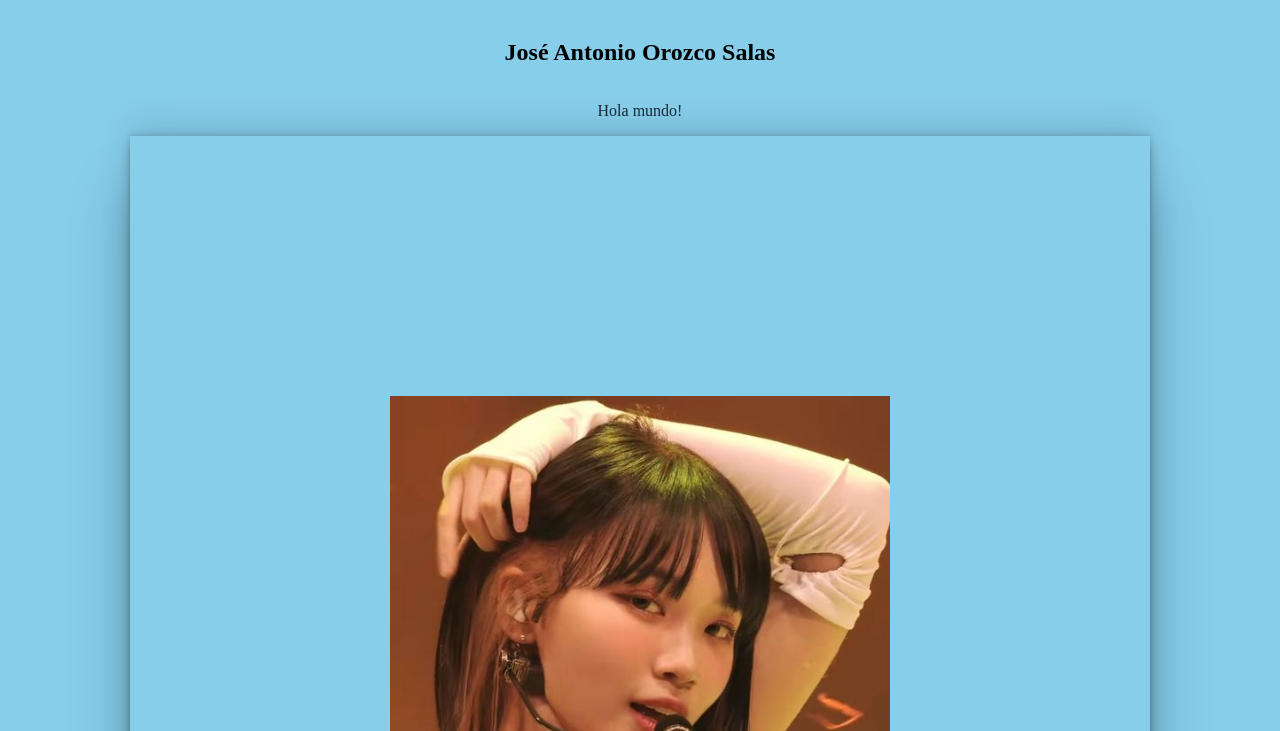
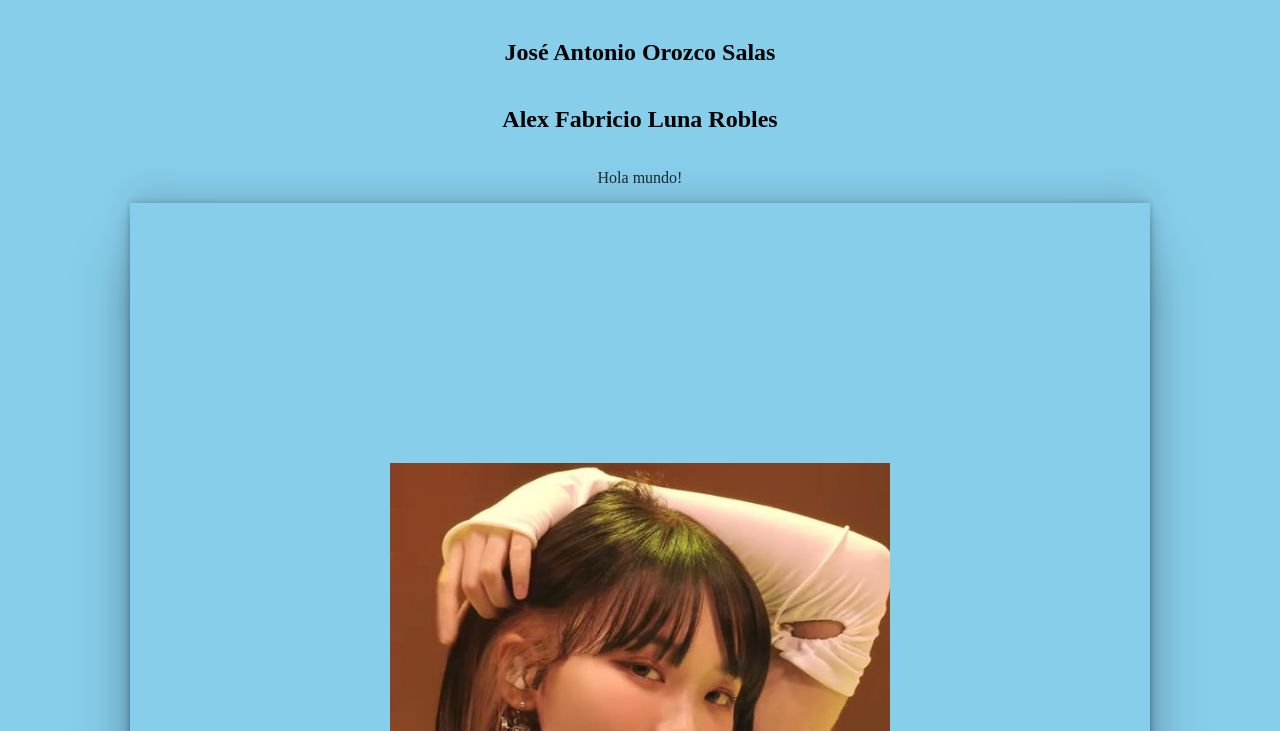
Before and after one commit to SnakeZ115/Practica21, a plain HTML site: page index.html in a window 1280 px wide. Shown: the part 69-800 px from the top of the page. Drawn offline with Linux system fonts and the light colour scheme.

Commit message:
minombre

```diff
--- a/index.html
+++ b/index.html
@@ -9,6 +9,7 @@
 <body>
     <h1>Práctica 21</h1>
     <h2>José Antonio Orozco Salas</h2>
+    <h2>Alex Fabricio Luna Robles</h2>
     <p>Hola mundo!</p>
     <div>
         <img src="imgs/chaewon.jpg" alt="Kim Chaewon">
```
